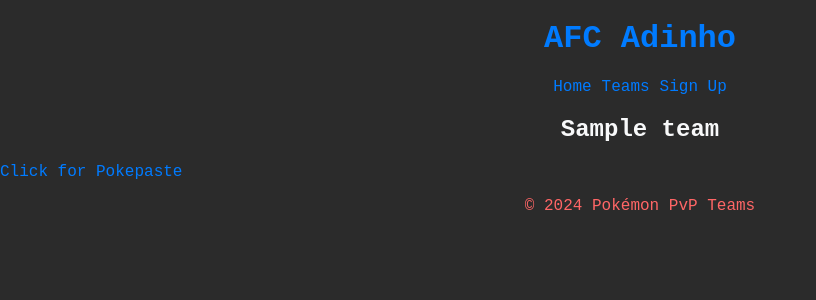
After one commit to AFCadinho/afc_website, a Flask app: template templates/view_team.html in a window 1280 px wide. The commit adds this page. Shown: the top 300 px of the page, without its empty margins (0-816 px from the left). Run offline with Flask 3, Linux system fonts and the light colour scheme; the template is opened without the code that fills it: most values are stand-ins (such as "Sample title", 1, 10 or a date in 2020).

Commit message:
add team_prview

```diff
--- a/app.py
+++ b/app.py
@@ -124,6 +124,13 @@ def admin():
     return render_template("admin.html", users=users)
 
 
+@app.route("/team/<team_id>")
+def view_team(team_id):
+    team = queries.get_team_from_id(db, team_id)
+
+    return render_template("view_team.html", team=team)
+
+
 if __name__ == "__main__":
 
     app.run(debug=True)
--- a/templates/release_year.html
+++ b/templates/release_year.html
@@ -20,7 +20,7 @@
         {% if teams %}
         <ul>
             {% for team in teams %}
-            <li>{{ team["name"] }} - <a href="{{ team['pokepaste'] }}">View Pokepaste</a> Posted: {{ team["created_at"] }}</li>
+            <li><a href="{{ url_for('view_team', team_id=team['id'] )}}">{{ team["name"] }}</a> - <a href="{{ team['pokepaste'] }}">View Pokepaste</a> Posted: {{ team["created_at"] }}</li>
             {% endfor %}
 
         </ul>
--- a/templates/teams.html
+++ b/templates/teams.html
@@ -6,7 +6,7 @@
 <h2>All Teams</h2>
 <ul>
     {% for team in teams %}
-        <li>{{ team["name"] }} - <a href="{{ team['pokepaste'] }}">View Pokepaste</a> Posted: {{ team["created_at"] }}</li>
+        <li><a href="{{ url_for('view_team', team_id=team['id'] )}}">{{ team["name"] }}</a> - <a href="{{ team['pokepaste'] }}">View Pokepaste</a> Posted: {{ team["created_at"] }}</li>
     {% endfor %}
 </ul>
 {% if not teams %}
--- /dev/null
+++ b/templates/view_team.html
@@ -0,0 +1,10 @@
+{% extends 'base.html' %}
+
+{% block title %}
+View Team
+{% endblock %}
+
+{% block content %}
+<h2>{{ team["name"] }}</h2>
+<a href="{{ team['pokepaste'] }}">Click for Pokepaste</a>
+{% endblock %}
```
Also changed, not shown: queries.py (+8 -0 lines).
